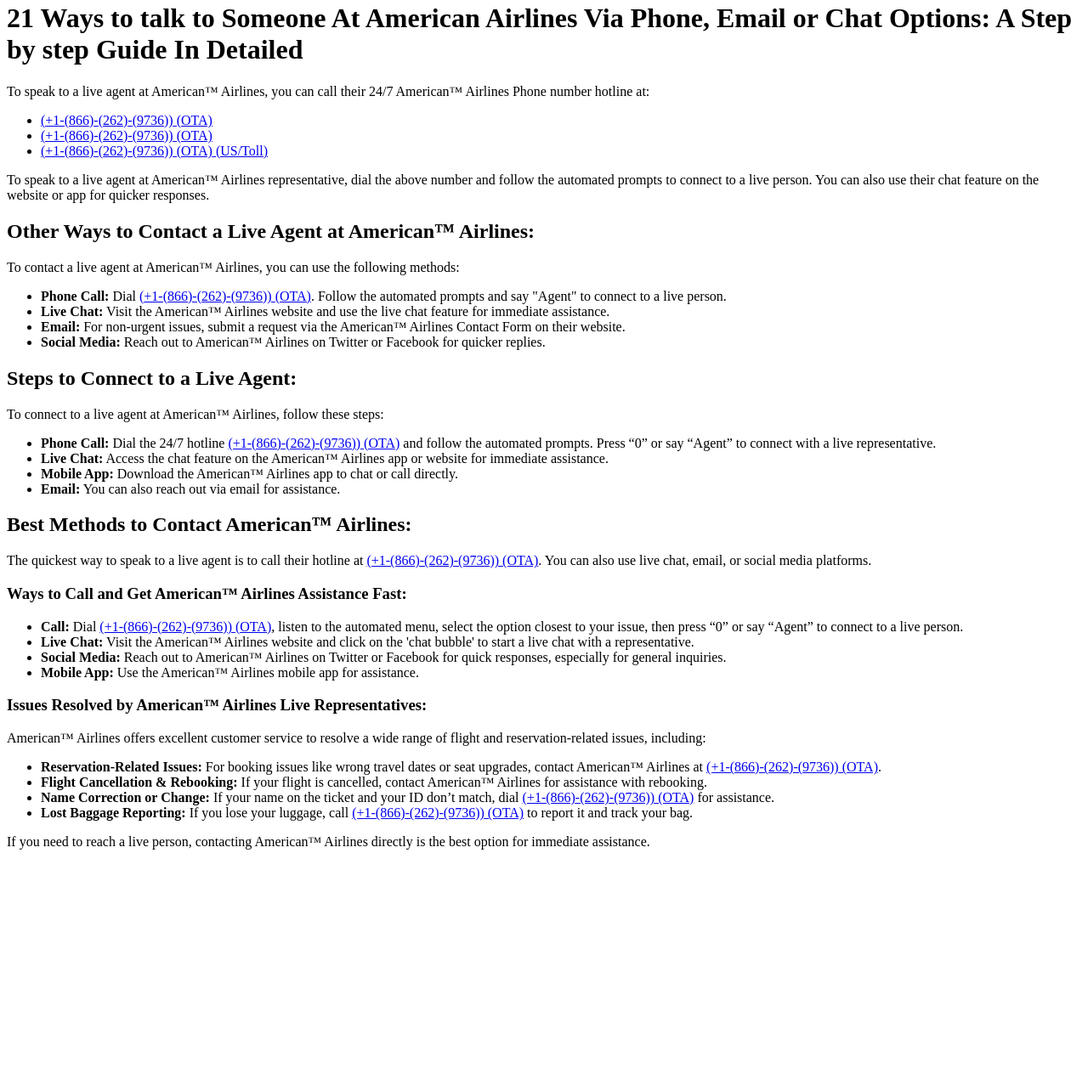
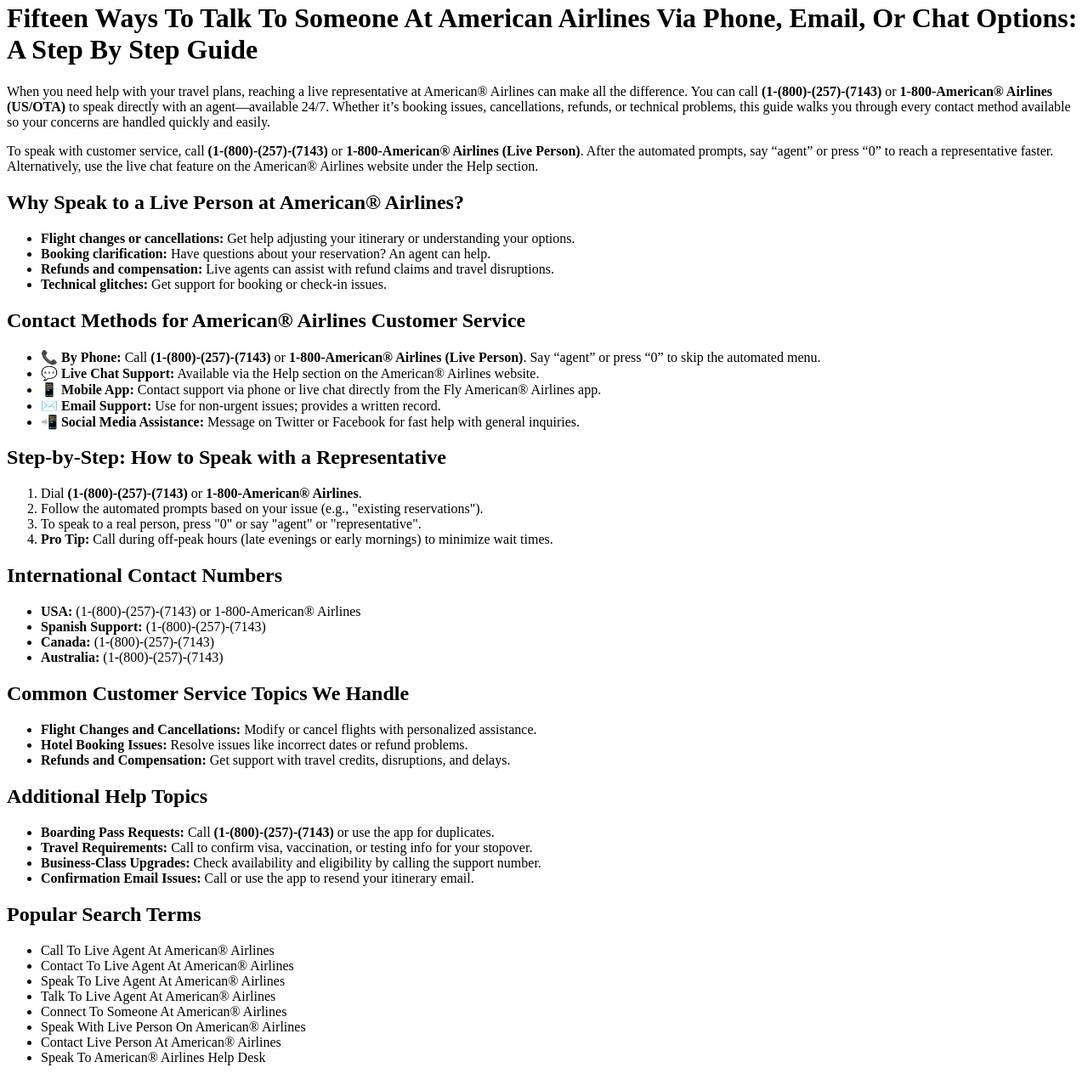
Before and after one commit to official-Frontier-liveagent-support/en-us-help-line, a plain HTML site: page articles/21-ways-to-talk-to-someone-at-american-airlines-via-phone-email-or-chat-options-a-step-by-step-guide-in-detailed/index.html in a window 1280 px wide. Shown: the part 18-1288 px from the top of the page at 85% size. Before the commit the page ends 1034 px from the top, so only its background shows below. Drawn offline with Linux system fonts and the light colour scheme.

Commit message:
Update index.html

```diff
--- a/articles/21-ways-to-talk-to-someone-at-american-airlines-via-phone-email-or-chat-options-a-step-by-step-guide-in-detailed/index.html
+++ b/articles/21-ways-to-talk-to-someone-at-american-airlines-via-phone-email-or-chat-options-a-step-by-step-guide-in-detailed/index.html
@@ -1,61 +1,80 @@
+
 <!DOCTYPE html>
 <html lang="en">
 <head>
     <meta charset="UTF-8">
     <meta name="viewport" content="width=device-width, initial-scale=1.0">
-    <title>American™ Airlines via phone, chat 📞(+1-(866)-(262)-(9736))</title>
+    <title>Contact Live Person At American® Airlines📞(1-(800)-(257)-(7143)</title>
 </head>
 <body>
-    <h1>21 Ways to talk to Someone At American Airlines Via Phone, Email or Chat Options: A Step by step Guide In Detailed
+
+    <h1>Fifteen Ways To Talk To Someone At American Airlines Via Phone, Email, Or Chat Options: A Step By Step Guide
 </h1>
 
-    <p>To speak to a live agent at American™ Airlines, you can call their 24/7 American™ Airlines Phone number hotline at:</p>
+    <p>When you need help with your travel plans, reaching a live representative at American® Airlines can make all the difference. You can call
+    <strong>(1-(800)-(257)-(7143)</strong> or <strong>1-800-American® Airlines (US/OTA)</strong> to speak directly with an agent—available 24/7. Whether it’s booking issues, cancellations, refunds, or technical problems, this guide walks you through every contact method available so your concerns are handled quickly and easily.</p>
+
+    <p>To speak with customer service, call <strong>(1-(800)-(257)-(7143)</strong> or <strong>1-800-American® Airlines (Live Person)</strong>. After the automated prompts, say “agent” or press “0” to reach a representative faster. Alternatively, use the live chat feature on the American® Airlines website under the Help section.</p>
+
+    <h2>Why Speak to a Live Person at American® Airlines?</h2>
     <ul>
-        <li><a href="tel:+18662629736">(+1-(866)-(262)-(9736)) (OTA)</a></li>
-        <li><a href="tel:+18662629736">(+1-(866)-(262)-(9736)) (OTA)</a></li>
-        <li><a href="tel:+18662629736">(+1-(866)-(262)-(9736)) (OTA) (US/Toll)</a></li>
+        <li><strong>Flight changes or cancellations:</strong> Get help adjusting your itinerary or understanding your options.</li>
+        <li><strong>Booking clarification:</strong> Have questions about your reservation? An agent can help.</li>
+        <li><strong>Refunds and compensation:</strong> Live agents can assist with refund claims and travel disruptions.</li>
+        <li><strong>Technical glitches:</strong> Get support for booking or check-in issues.</li>
     </ul>
 
-    <p>To speak to a live agent at American™ Airlines representative, dial the above number and follow the automated prompts to connect to a live person. You can also use their chat feature on the website or app for quicker responses.</p>
-
-    <h2>Other Ways to Contact a Live Agent at American™ Airlines:</h2>
-    <p>To contact a live agent at American™ Airlines, you can use the following methods:</p>
+    <h2>Contact Methods for American® Airlines Customer Service</h2>
     <ul>
-        <li><strong>Phone Call:</strong> Dial <a href="tel:+18662629736">(+1-(866)-(262)-(9736)) (OTA)</a>. Follow the automated prompts and say "Agent" to connect to a live person.</li>
-        <li><strong>Live Chat:</strong> Visit the American™ Airlines website and use the live chat feature for immediate assistance.</li>
-        <li><strong>Email:</strong> For non-urgent issues, submit a request via the American™ Airlines Contact Form on their website.</li>
-        <li><strong>Social Media:</strong> Reach out to American™ Airlines on Twitter or Facebook for quicker replies.</li>
+        <li>📞 <strong>By Phone:</strong> Call <strong>(1-(800)-(257)-(7143)</strong> or <strong>1-800-American® Airlines (Live Person)</strong>. Say “agent” or press “0” to skip the automated menu.</li>
+        <li>💬 <strong>Live Chat Support:</strong> Available via the Help section on the American® Airlines website.</li>
+        <li>📱 <strong>Mobile App:</strong> Contact support via phone or live chat directly from the Fly American® Airlines app.</li>
+        <li>✉️ <strong>Email Support:</strong> Use for non-urgent issues; provides a written record.</li>
+        <li>📲 <strong>Social Media Assistance:</strong> Message on Twitter or Facebook for fast help with general inquiries.</li>
     </ul>
 
-    <h2>Steps to Connect to a Live Agent:</h2>
-    <p>To connect to a live agent at American™ Airlines, follow these steps:</p>
+    <h2>Step-by-Step: How to Speak with a Representative</h2>
+    <ol>
+        <li>Dial <strong>(1-(800)-(257)-(7143)</strong> or <strong>1-800-American® Airlines</strong>.</li>
+        <li>Follow the automated prompts based on your issue (e.g., "existing reservations").</li>
+        <li>To speak to a real person, press "0" or say "agent" or "representative".</li>
+        <li><strong>Pro Tip:</strong> Call during off-peak hours (late evenings or early mornings) to minimize wait times.</li>
+    </ol>
+
+    <h2>International Contact Numbers</h2>
     <ul>
-        <li><strong>Phone Call:</strong> Dial the 24/7 hotline <a href="tel:+18662629736">(+1-(866)-(262)-(9736)) (OTA)</a> and follow the automated prompts. Press “0” or say “Agent” to connect with a live representative.</li>
-        <li><strong>Live Chat:</strong> Access the chat feature on the American™ Airlines app or website for immediate assistance.</li>
-        <li><strong>Mobile App:</strong> Download the American™ Airlines app to chat or call directly.</li>
-        <li><strong>Email:</strong> You can also reach out via email for assistance.</li>
+        <li><strong>USA:</strong> (1-(800)-(257)-(7143) or 1-800-American® Airlines</li>
+        <li><strong>Spanish Support:</strong> (1-(800)-(257)-(7143)</li>
+        <li><strong>Canada:</strong> (1-(800)-(257)-(7143)</li>
+        <li><strong>Australia:</strong> (1-(800)-(257)-(7143)</li>
     </ul>
 
-    <h2>Best Methods to Contact American™ Airlines:</h2>
-    <p>The quickest way to speak to a live agent is to call their hotline at <a href="tel:+18662629736">(+1-(866)-(262)-(9736)) (OTA)</a>. You can also use live chat, email, or social media platforms.</p>
-
-    <h3>Ways to Call and Get American™ Airlines Assistance Fast:</h3>
+    <h2>Common Customer Service Topics We Handle</h2>
     <ul>
-        <li><strong>Call:</strong> Dial <a href="tel:+18662629736">(+1-(866)-(262)-(9736)) (OTA)</a>, listen to the automated menu, select the option closest to your issue, then press “0” or say “Agent” to connect to a live person.</li>
-        <li><strong>Live Chat:</strong> Visit the American™ Airlines website and click on the 'chat bubble' to start a live chat with a representative.</li>
-        <li><strong>Social Media:</strong> Reach out to American™ Airlines on Twitter or Facebook for quick responses, especially for general inquiries.</li>
-        <li><strong>Mobile App:</strong> Use the American™ Airlines mobile app for assistance.</li>
+        <li><strong>Flight Changes and Cancellations:</strong> Modify or cancel flights with personalized assistance.</li>
+        <li><strong>Hotel Booking Issues:</strong> Resolve issues like incorrect dates or refund problems.</li>
+        <li><strong>Refunds and Compensation:</strong> Get support with travel credits, disruptions, and delays.</li>
     </ul>
 
-    <h3>Issues Resolved by American™ Airlines Live Representatives:</h3>
-    <p>American™ Airlines offers excellent customer service to resolve a wide range of flight and reservation-related issues, including:</p>
+    <h2>Additional Help Topics</h2>
     <ul>
-        <li><strong>Reservation-Related Issues:</strong> For booking issues like wrong travel dates or seat upgrades, contact American™ Airlines at <a href="tel:+18662629736">(+1-(866)-(262)-(9736)) (OTA)</a>.</li>
-        <li><strong>Flight Cancellation & Rebooking:</strong> If your flight is cancelled, contact American™ Airlines for assistance with rebooking.</li>
-        <li><strong>Name Correction or Change:</strong> If your name on the ticket and your ID don’t match, dial <a href="tel:+18662629736">(+1-(866)-(262)-(9736)) (OTA)</a> for assistance.</li>
-        <li><strong>Lost Baggage Reporting:</strong> If you lose your luggage, call <a href="tel:+18662629736">(+1-(866)-(262)-(9736)) (OTA)</a> to report it and track your bag.</li>
+        <li><strong>Boarding Pass Requests:</strong> Call <strong>(1-(800)-(257)-(7143)</strong> or use the app for duplicates.</li>
+        <li><strong>Travel Requirements:</strong> Call to confirm visa, vaccination, or testing info for your stopover.</li>
+        <li><strong>Business-Class Upgrades:</strong> Check availability and eligibility by calling the support number.</li>
+        <li><strong>Confirmation Email Issues:</strong> Call or use the app to resend your itinerary email.</li>
     </ul>
 
-    <p>If you need to reach a live person, contacting American™ Airlines directly is the best option for immediate assistance.</p>
+    <h2>Popular Search Terms</h2>
+    <ul>
+        <li>Call To Live Agent At American® Airlines</li>
+        <li>Contact To Live Agent At American® Airlines</li>
+        <li>Speak To Live Agent At American® Airlines</li>
+        <li>Talk To Live Agent At American® Airlines</li>
+        <li>Connect To Someone At American® Airlines</li>
+        <li>Speak With Live Person On American® Airlines</li>
+        <li>Contact Live Person At American® Airlines</li>
+        <li>Speak To American® Airlines Help Desk</li>
+    </ul>
+
 </body>
 </html>
```
